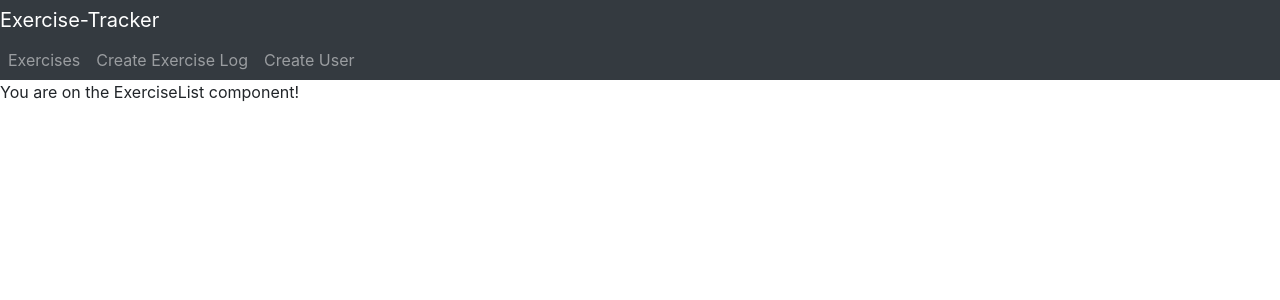
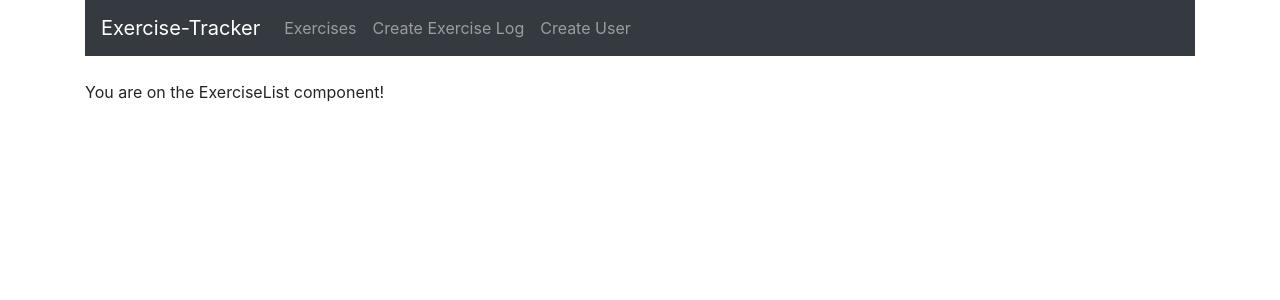
Before and after one commit to vishnupeas/Exercise-Tracker, a React (Create React App) app: page / in a window 1280 px wide. Shown: the top 300 px of the page. Built offline with nearby package versions, Linux system fonts and the light colour scheme.

Commit message:
making some final changes for the ui

```diff
--- a/src/App.js
+++ b/src/App.js
@@ -11,11 +11,14 @@ import CreateUser from "./components/Create-user.component";
 function App() {
   return (
     <Router>
-      <Navbar />
-      <Route path="/" exact component={ExercisesList} />
-      <Route path="/edit/:id" component={EditExercise} />
-      <Route path="/create" component={CreateExercise} />
-      <Route path="/user" component={CreateUser} />
+      <div className="container">
+        <Navbar />
+        <br />
+        <Route path="/" exact component={ExercisesList} />
+        <Route path="/edit/:id" component={EditExercise} />
+        <Route path="/create" component={CreateExercise} />
+        <Route path="/user" component={CreateUser} />
+      </div>
     </Router>
   );
 }
--- a/src/components/Navbar.component.js
+++ b/src/components/Navbar.component.js
@@ -4,7 +4,7 @@ import { Link } from "react-router-dom";
 export default class Navbar extends Component {
   render() {
     return (
-      <nav className="Navbar navbar-dark bg-dark navbar-expand-lg">
+      <nav className="navbar navbar-dark bg-dark navbar-expand-lg">
         <Link to="/" className="navbar-brand">
           Exercise-Tracker
         </Link>
@@ -21,7 +21,7 @@ export default class Navbar extends Component {
               </Link>
             </li>
             <li className="navbar-item">
-              <Link to="/create" className="nav-link">
+              <Link to="/user" className="nav-link">
                 Create User
               </Link>
             </li>
```
